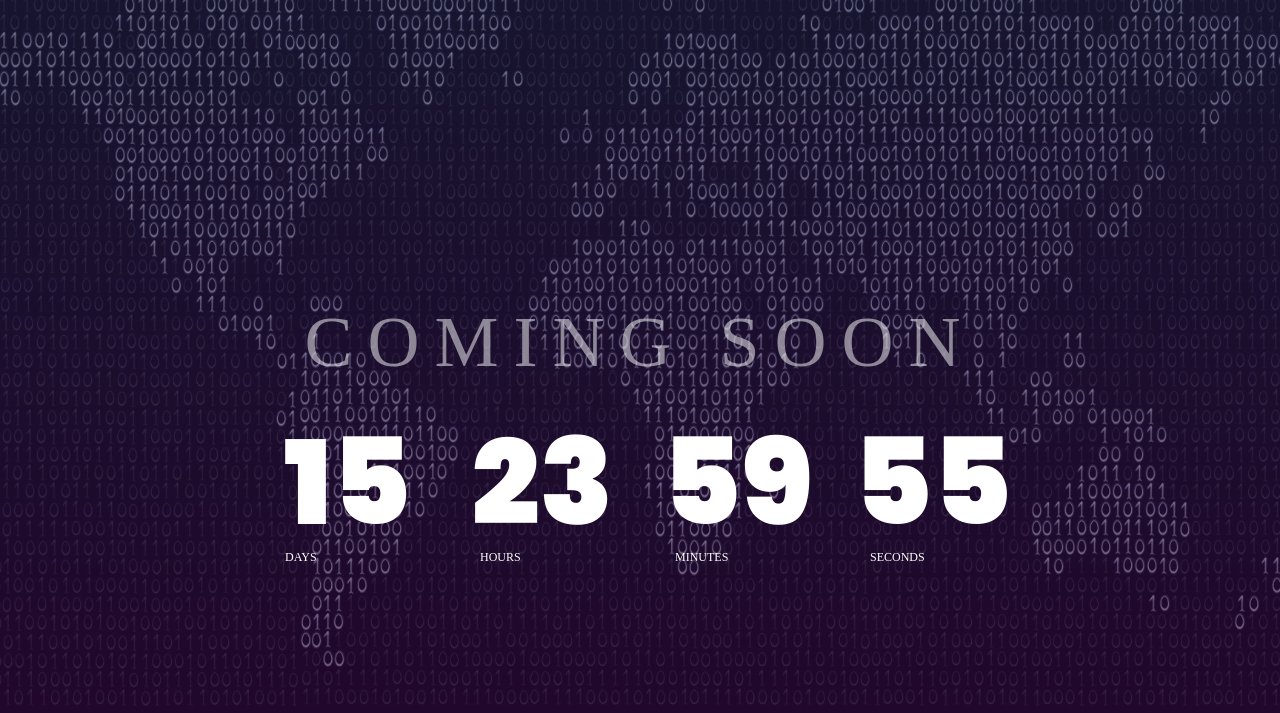
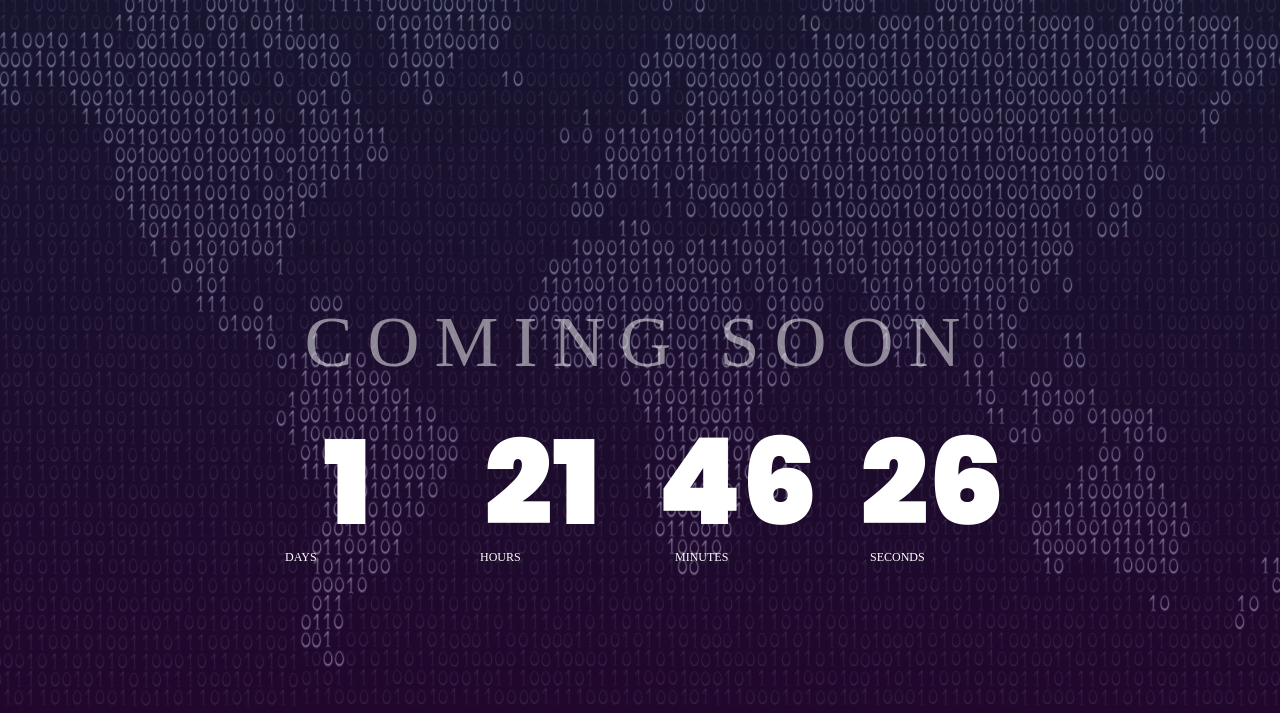
Before and after one commit to McDrak/mcdrak.github.io, a plain HTML site: page index.html in a window 1280 px wide. Shown: the part 87-800 px from the top of the page. Drawn offline with Linux system fonts and the light colour scheme; a web font is replaced by a local one.

Commit message:
Update index.html

```diff
--- a/index.html
+++ b/index.html
@@ -87,7 +87,7 @@
 			/*Endtime must be > current time*/
 			endtimeYear: 2018,
 			endtimeMonth: 7,
-			endtimeDate: 16,
+			endtimeDate: 18,
 			endtimeHours: 0,
 			endtimeMinutes: 0,
 			endtimeSeconds: 0,
```
